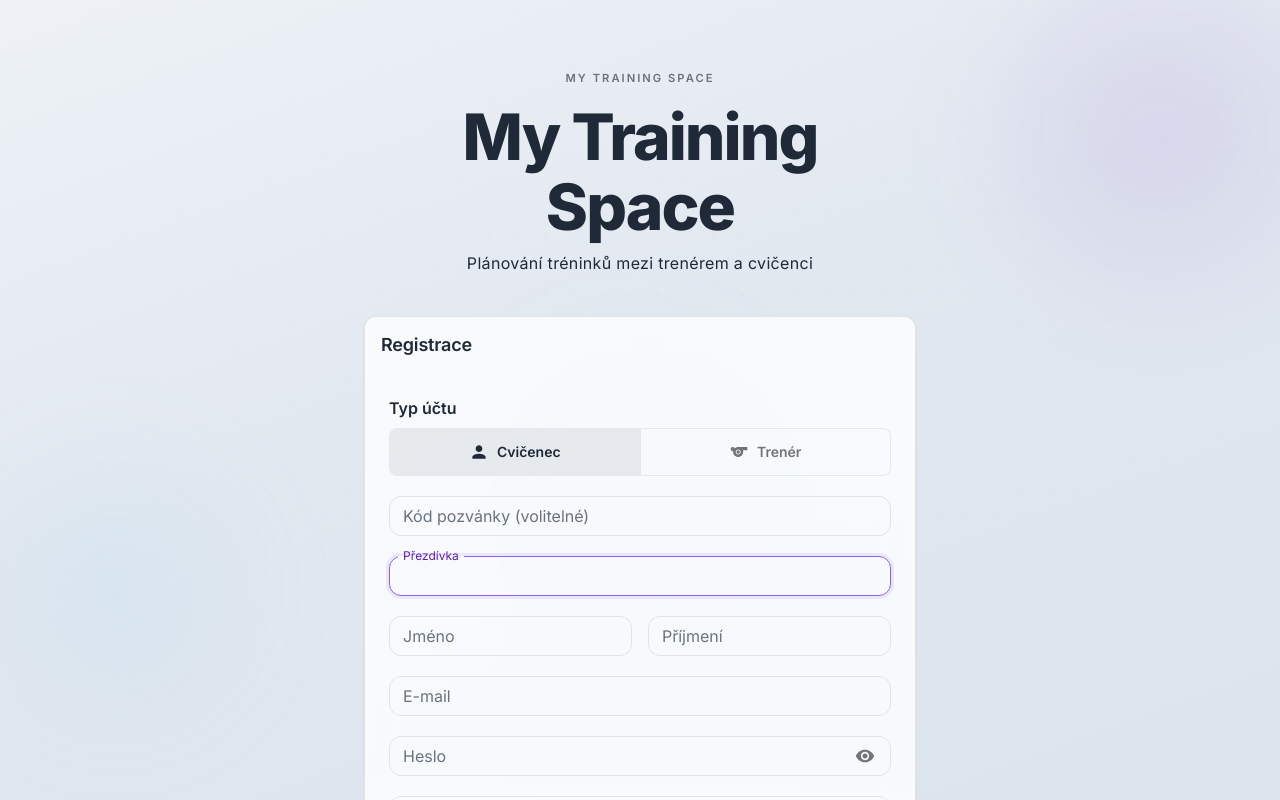
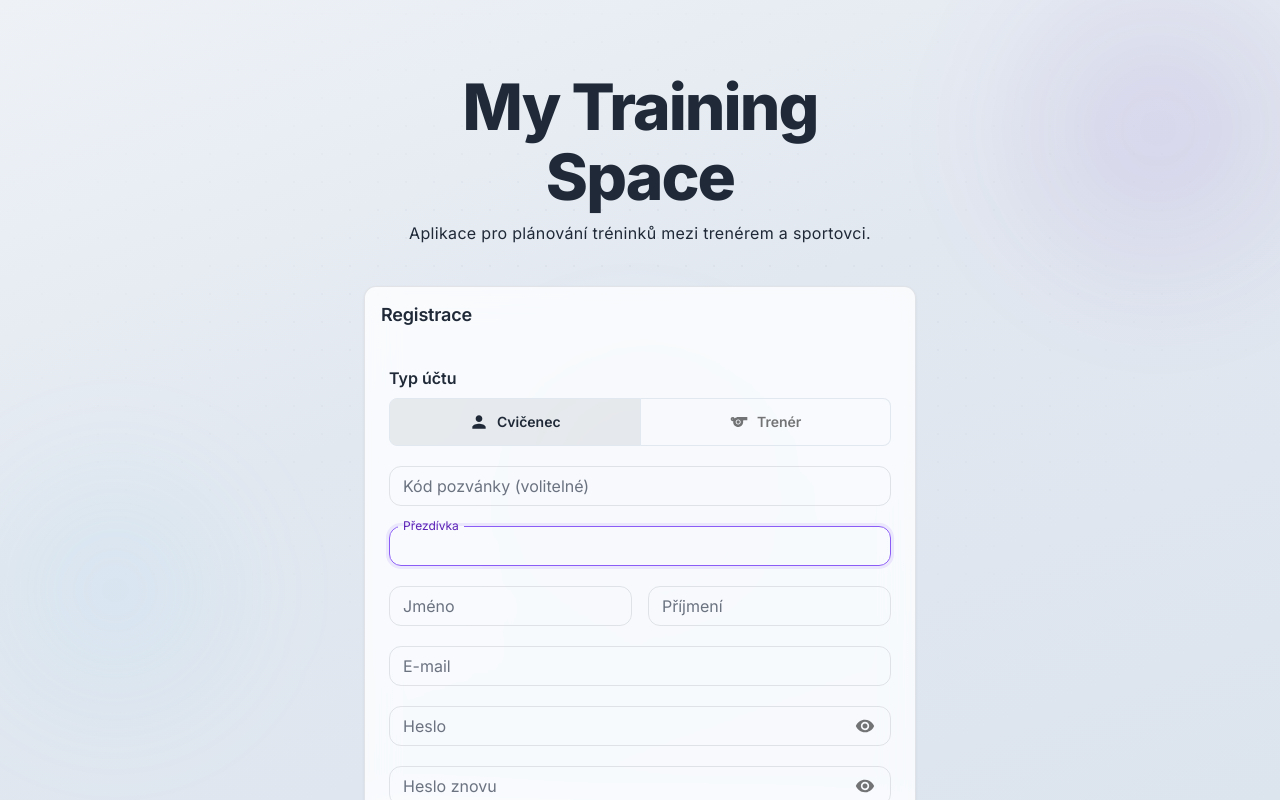
Before and after one commit to VeveCambor/MTS, a Next.js app: page /register in a window 1280 px wide. Shown: the top 800 px of the page. Built offline with nearby package versions, Linux system fonts and the light colour scheme; no server answers; what @mui/material-nextjs would draw is missing.

Commit message:
Update AuthLayout component.

```diff
--- a/app/(auth)/layout.tsx
+++ b/app/(auth)/layout.tsx
@@ -35,7 +35,6 @@ export default function AuthLayout({ children }: { children: React.ReactNode })
               mb: 1,
             }}
           >
-            MY TRAINING SPACE
           </Typography>
           <Typography
             variant="h1"
@@ -51,7 +50,7 @@ export default function AuthLayout({ children }: { children: React.ReactNode })
             My Training Space
           </Typography>
           <Typography variant="body1" color="text.secondary" sx={{ letterSpacing: "0.02em" }}>
-            Plánování tréninků mezi trenérem a cvičenci
+            Aplikace pro plánování tréninků mezi trenérem a sportovci.
           </Typography>
         </Box>
         {children}
```
